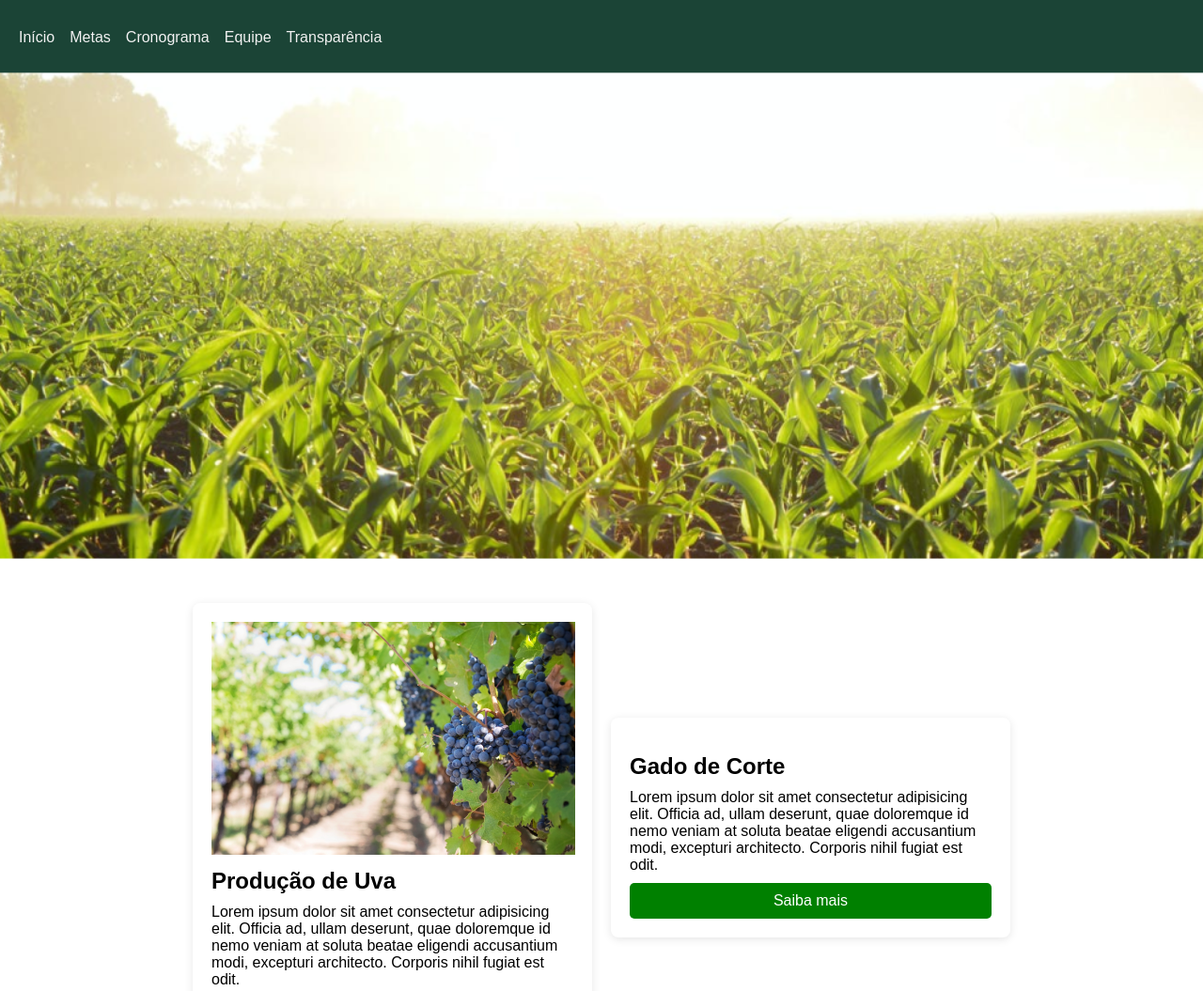
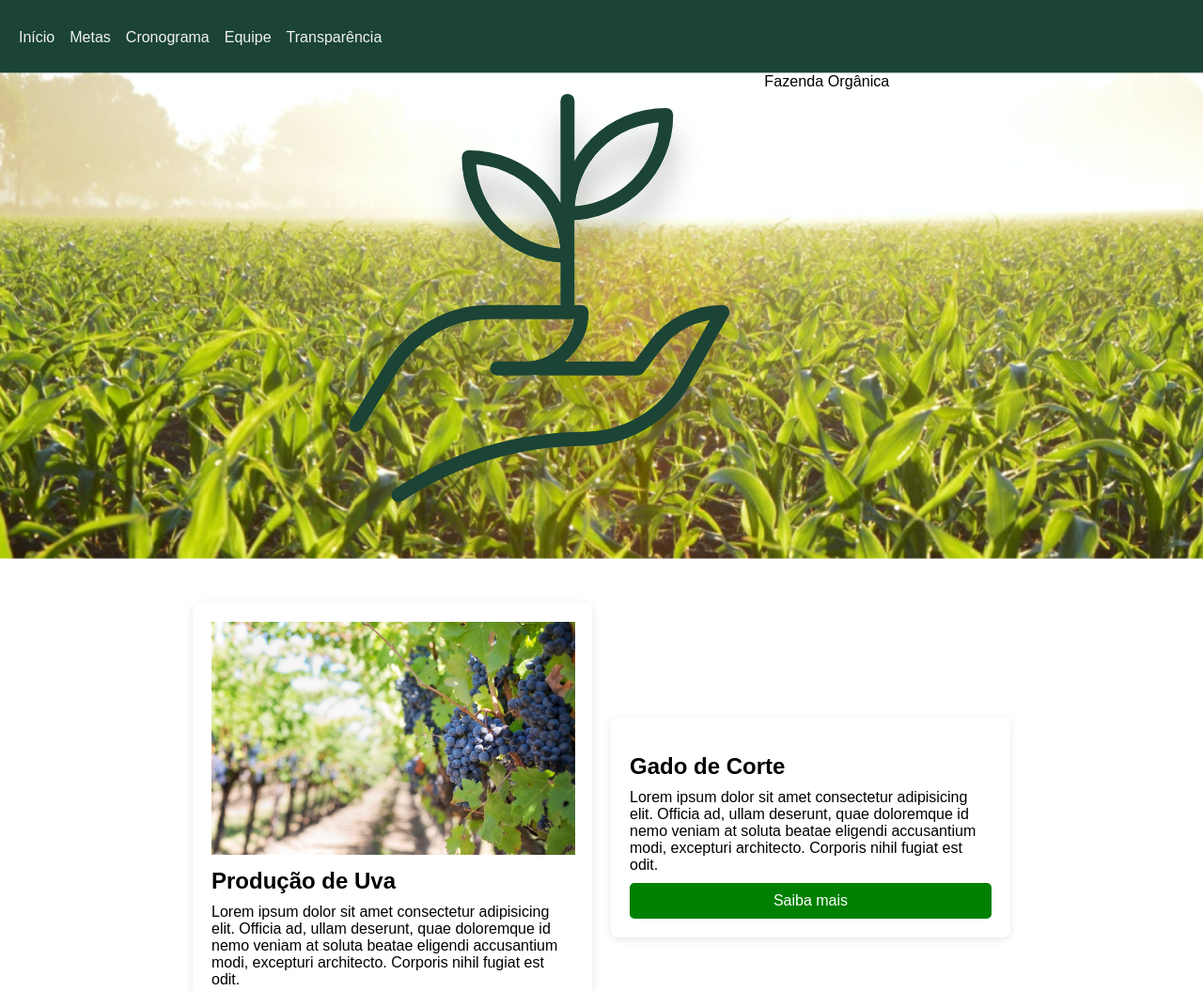
Before and after one commit to vximoraes/fazenda, a plain HTML site: page index.html in a window 1280 px wide. Shown: the top 1055 px of the page at 94% size. Drawn offline with Linux system fonts and the light colour scheme.

Commit message:
Update header image and footer copyright notice in index.html

```diff
--- a/index.html
+++ b/index.html
@@ -27,7 +27,8 @@
         </ul>
     </nav>
     <header>
-        <img src="./assets/images/Frame.png" alt="" class="image-header">
+        <img src="./assets/images/16420629121595234892 1.svg" alt="Ícone Fazenda" class="header-icon">
+        <div class="header-texto">Fazenda Orgânica</div>
     </header>
     <main class="card-galeria">
         <div class="card">
@@ -130,7 +131,7 @@
         </div>
     </main>
     <footer>
-        <p>Todos os direitos reservados</p>
+        <p>© Todos os direitos reservados</p>
     </footer>
 </body>
 </html>
```
